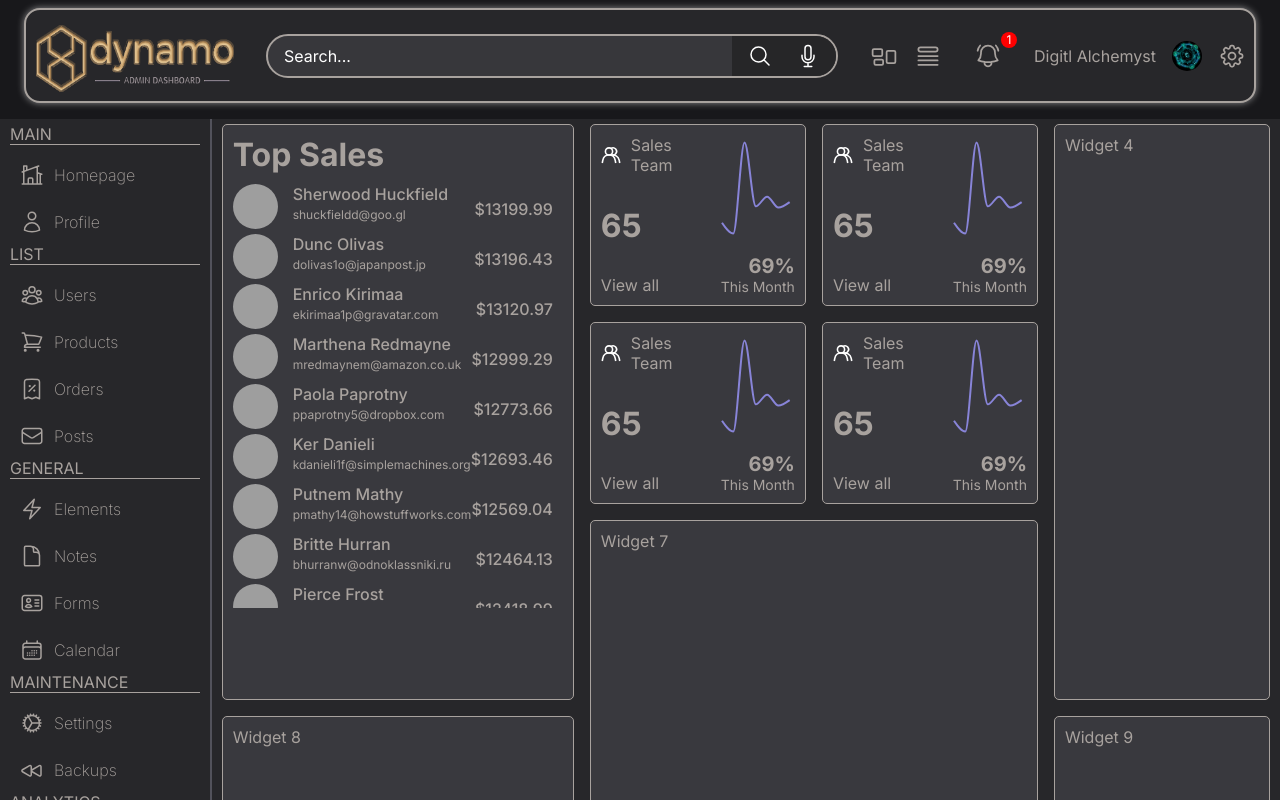
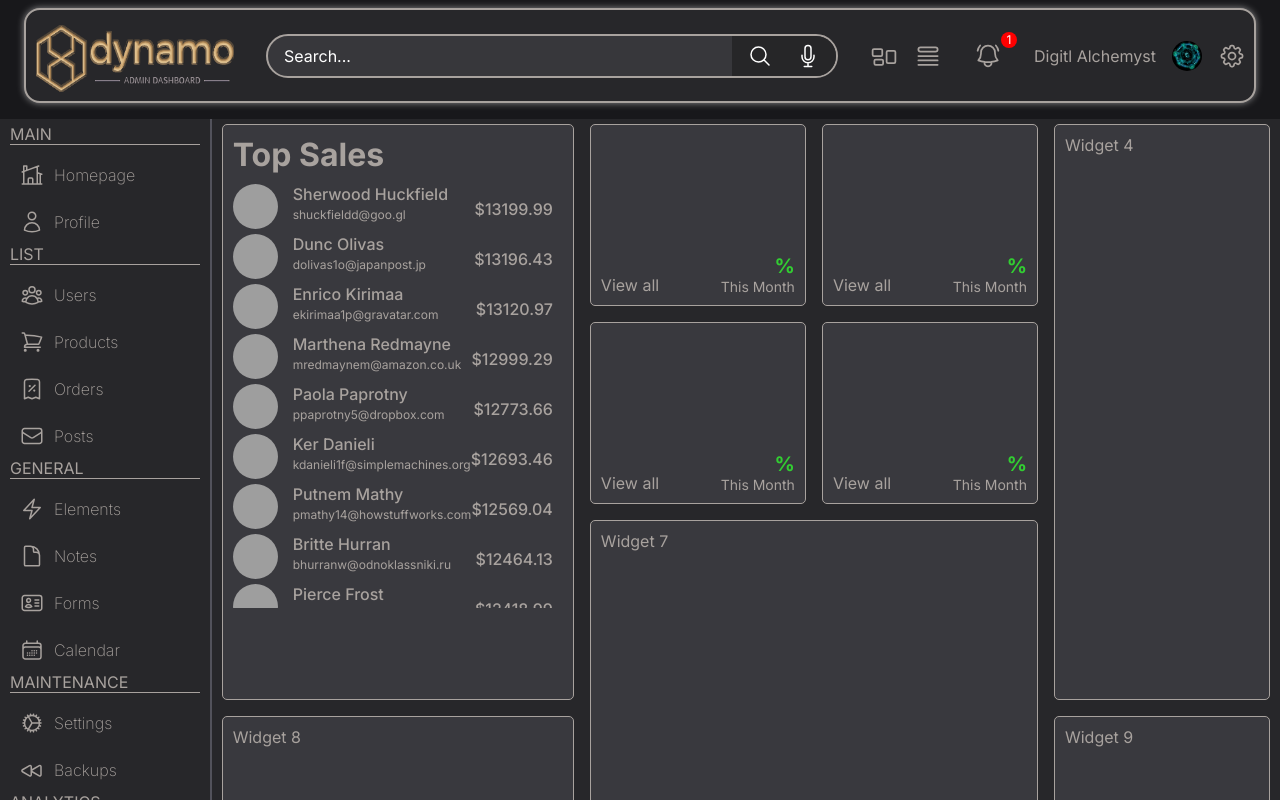
Before and after one commit to Digitl-Alchemyst/Dynamo, a React (Vite) app: page / in a window 1280 px wide. Built offline with nearby package versions, Linux system fonts and the light colour scheme; grey boxes are pictures that could not be loaded.

Commit message:
Data Map for Chart Widgets

```diff
--- a/src/components/widgets/charts/Charts.tsx
+++ b/src/components/widgets/charts/Charts.tsx
@@ -1,66 +1,32 @@
 import { Link } from 'react-router-dom';
 import './charts.scss';
 import { LineChart, Line, ResponsiveContainer, Tooltip } from 'recharts';
-const data = [
-  {
-    name: 'Page A',
-    uv: 4000,
-    pv: 2400,
-    amt: 2400,
-  },
-  {
-    name: 'Page B',
-    uv: 3000,
-    pv: 1398,
-    amt: 2210,
-  },
-  {
-    name: 'Page C',
-    uv: 2000,
-    pv: 9800,
-    amt: 2290,
-  },
-  {
-    name: 'Page D',
-    uv: 2780,
-    pv: 3908,
-    amt: 2000,
-  },
-  {
-    name: 'Page E',
-    uv: 1890,
-    pv: 4800,
-    amt: 2181,
-  },
-  {
-    name: 'Page F',
-    uv: 2390,
-    pv: 3800,
-    amt: 2500,
-  },
-  {
-    name: 'Page G',
-    uv: 3490,
-    pv: 4300,
-    amt: 2100,
-  },
-];
 
-const Charts = () => {
+type Props = {
+    color: string;
+    icon: string;
+    title: string;
+    dataKey: string;
+    number: number | string;
+    percentage: number;
+    chartData: object[];
+};
+
+const Charts = (props: Props) => {
   return (
     <div className="chartBox">
       <div className="boxInfo">
         <div className="title">
-          <img src="/user.svg" alt="" />
-          <span> Sales Team</span>
+          <img src={props.icon} alt="" />
+          <span>{props.title}</span>
         </div>
-        <h1>65</h1>
-        <Link to="/">View all</Link>
+        <h1>{props.number}</h1>
+        <Link to="/" style={{ color: props.color }}>View all</Link>
       </div>
       <div className="chartInfo">
         <div className="chart">
-          <ResponsiveContainer width="100%" height="100%">
-            <LineChart width={300} height={100} data={data}>
+          <ResponsiveContainer width="99%" height="100%">
+            <LineChart data={props.chartData}>
               <Tooltip
                 contentStyle={{ background: 'transparent', border: 'none' }}
                 labelStyle={{ display: 'none' }}
@@ -69,8 +35,8 @@ const Charts = () => {
 
               <Line
                 type="monotone"
-                dataKey="pv"
-                stroke="#8884d8"
+                dataKey={props.dataKey}
+                stroke={props.color}
                 strokeWidth={2}
                 dot={false}
               />
@@ -78,7 +44,7 @@ const Charts = () => {
           </ResponsiveContainer>
         </div>
         <div className="texts">
-          <span className="percentage">69%</span>
+          <span className="percentage" style={{ color: props.percentage < 0 ? 'tomato' : 'limegreen' }}>{props.percentage}%</span>
           <span className="duration">This Month</span>
         </div>
       </div>
```
